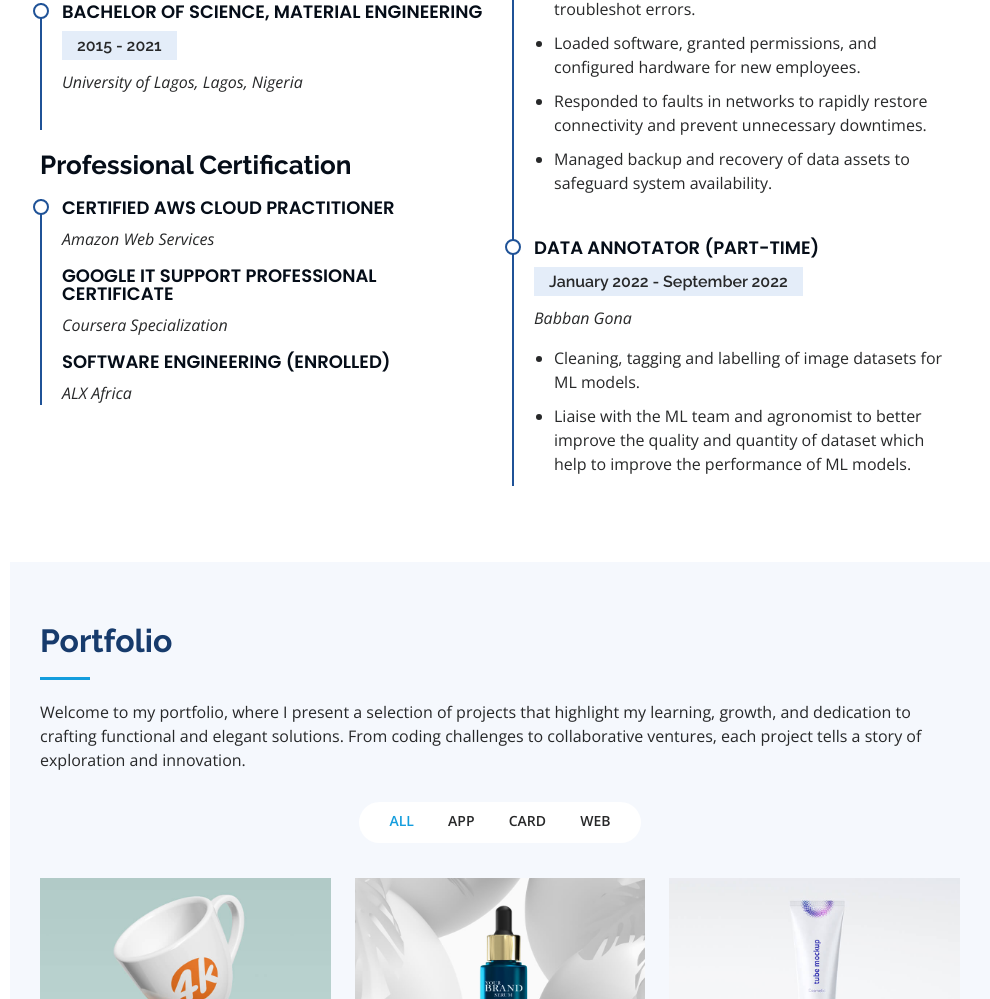
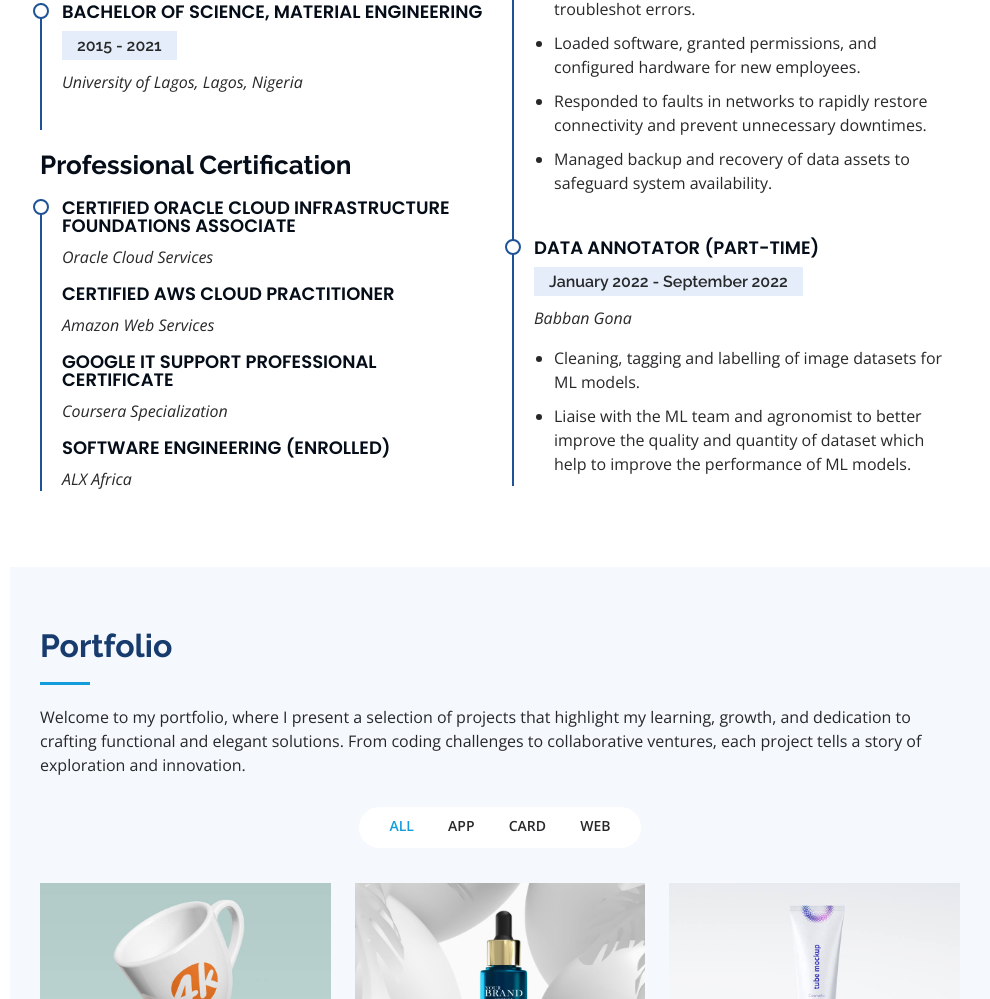
Before and after one commit to juw0n/cloudResumeChallengeAWS, a plain HTML site: page index.html in a window 1280 px wide. Shown: the part 2897-3896 px from the top of the page, without its empty margins (290-1280 px from the left). Drawn offline with nearby package versions, Linux system fonts and the light colour scheme.

Commit message:
Update on resume section

```diff
--- a/index.html
+++ b/index.html
@@ -245,6 +245,8 @@
 
             <h3 class="resume-title">Professional Certification</h3>
             <div class="resume-item">
+              <h4>Certified Oracle Cloud Infrastructure Foundations Associate</h4>
+              <p><em>Oracle Cloud Services</em></p>
               <h4>Certified AWS Cloud Practitioner</h4>
               <p><em>Amazon Web Services</em></p>
               <h4>Google IT Support Professional Certificate</h4>
```
